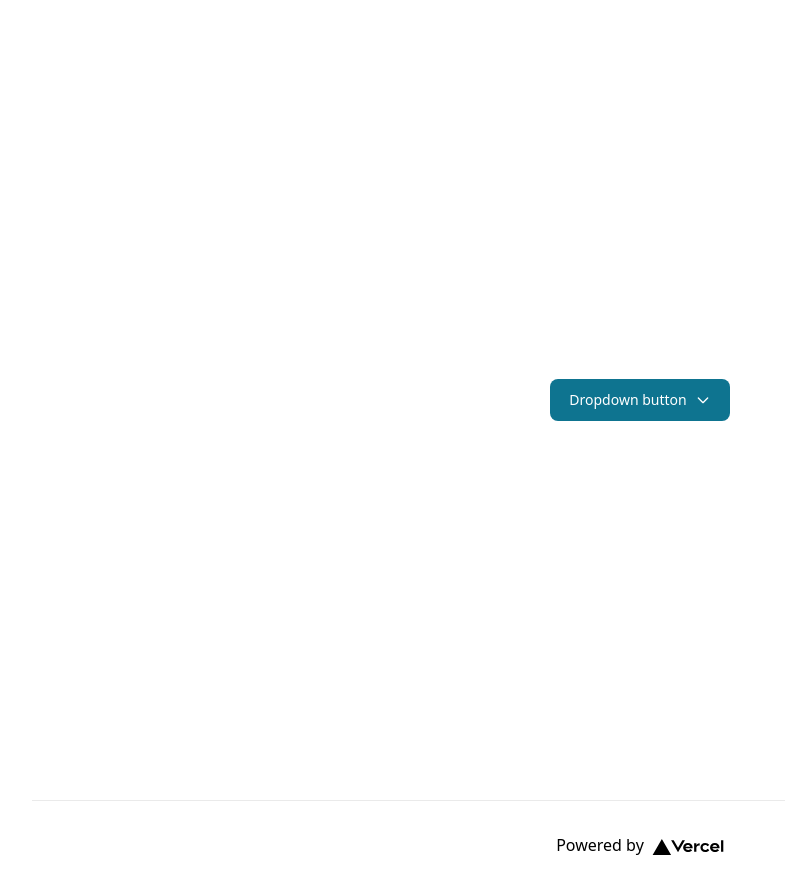
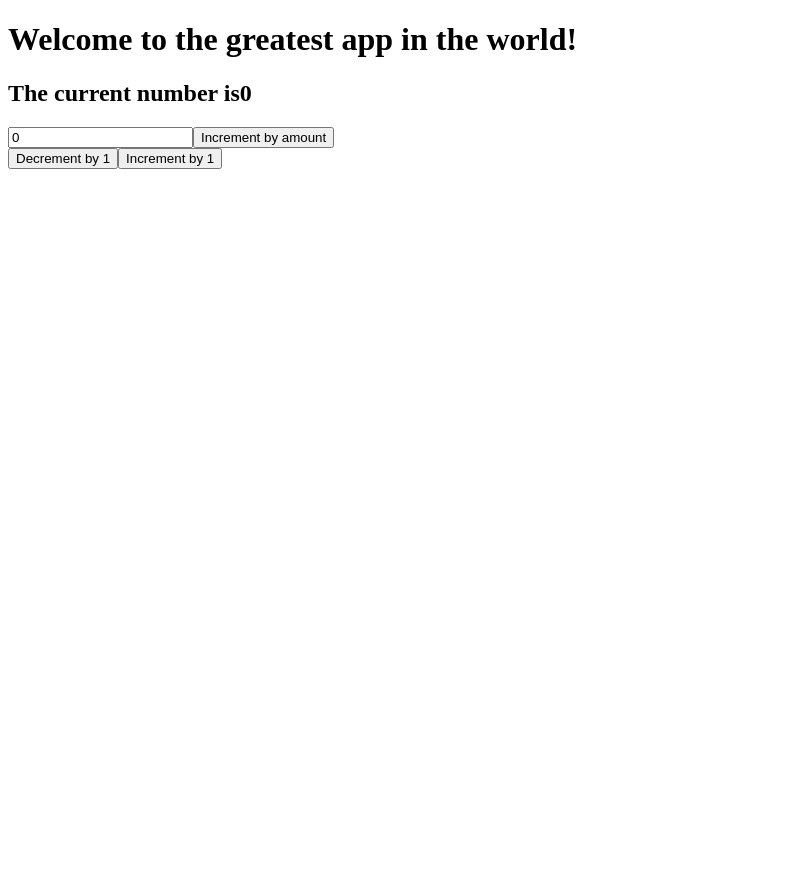
Before and after one commit to amaben2020/redux-diet, a Next.js app: page / in a window 1280 px wide. Shown: the whole page, without its empty margins (0-785 px from the left). After the commit the page ends 800 px from the top, so only its background shows below. Built offline with nearby package versions, Linux system fonts and the light colour scheme.

Commit message:
wiring the ui with the store

```diff
--- a/app/store.ts
+++ b/app/store.ts
@@ -3,11 +3,11 @@ import {
   configureStore,
   ThunkAction,
 } from '@reduxjs/toolkit';
+import counterReducer from '../features/counter/counterSlice';
 
 export const store = configureStore({
   reducer: {
-    // This is where we add reducers.
-    // Since we don't have any yet, leave this empty
+    counter: counterReducer,
   },
 });
 
--- /dev/null
+++ b/features/counter/counterSlice.ts
@@ -0,0 +1,49 @@
+import {
+  createSlice,
+  PayloadAction,
+} from '@reduxjs/toolkit';
+import type { RootState } from '../../app/store';
+
+// declaring the types for our state
+export type CounterState = {
+  value: number;
+};
+
+const initialState: CounterState = {
+  value: 0,
+};
+
+export const counterSlice = createSlice({
+  name: 'counter',
+  initialState,
+  // The `reducers` field lets us define reducers and generate associated actions.
+  // In this example, 'increment', 'decrement' and 'incrementByAmount' are actions. They can be triggered from outside this slice, anywhere in the app.
+  // So for example, if we make a dispatch to the 'increment' action here from the index page, it will get triggered and change the value of the state from 0 to 1.
+  reducers: {
+    increment: state => {
+      // Redux Toolkit allows us to write "mutating" logic in reducers.
+      // It doesn't actually mutate the state because it uses the Immer library, which detects changes to a "draft state" and produces a brand new immutable state based off those changes
+      state.value++;
+    },
+    decrement: state => {
+      state.value--;
+    },
+    // 'The increment by amount' action here, has one job and that is to take whatever value is passed to it and add that to state.value.
+    // The PayloadAction type here is used to declare the contents of `action.payload`
+    incrementByAmount: (state, action: PayloadAction<number>) => {
+      state.value += action.payload;
+    },
+  },
+});
+// Here we are just exporting the actions from this slice, so that we can call them anywhere in our app.
+export const {
+  increment,
+  decrement,
+  incrementByAmount,
+} = counterSlice.actions;
+
+// calling the above actions would be useless if we could not access the data in the state. So, we use something called a selector which allows us to select a value from the state.
+export const selectCount = (state: RootState) => state.counter.value;
+
+// exporting the reducer here, as we need to add this to the store
+export default counterSlice.reducer;
--- a/pages/_app.tsx
+++ b/pages/_app.tsx
@@ -1,8 +1,13 @@
-import '../styles/globals.css'
-import type { AppProps } from 'next/app'
+import { Provider } from 'react-redux';
+import type { AppProps } from 'next/app';
+import { store } from '../app/store';
 
 function MyApp({ Component, pageProps }: AppProps) {
-  return <Component {...pageProps} />
+  return (
+    <Provider store={store}>
+      <Component {...pageProps} />
+    </Provider>
+  );
 }
 
-export default MyApp
+export default MyApp;
--- a/pages/index.tsx
+++ b/pages/index.tsx
@@ -1,36 +1,42 @@
-import type { NextPage } from 'next';
-import Head from 'next/head';
-import Image from 'next/image';
-import { DropdownT } from '../components/Dropdown';
-import styles from '../styles/Home.module.css';
+import { useState } from 'react';
+import { useAppDispatch, useAppSelector } from '../app/hooks';
+import {
+  decrement,
+  increment,
+  incrementByAmount,
+  selectCount,
+} from '../features/counter/counterSlice';
 
-const Home: NextPage = () => {
+const IndexPage: React.FC = () => {
+  const dispatch = useAppDispatch();
+  const count = useAppSelector(selectCount); // (state) => state.counter.value
+  const [incrementAmount, setIncrementAmount] = useState<number>(0);
+
   return (
-    <div className={styles.container}>
-      <Head>
-        <title>Create Next App</title>
-        <meta name='description' content='Generated by create next app' />
-        <link rel='icon' href='/favicon.ico' />
-      </Head>
-
-      <main className={styles.main}>
-        <DropdownT />
-      </main>
-
-      <footer className={styles.footer}>
-        <a
-          href='https://vercel.com?utm_source=create-next-app&utm_medium=default-template&utm_campaign=create-next-app'
-          target='_blank'
-          rel='noopener noreferrer'
+    <>
+      <h1>Welcome to the greatest app in the world!</h1>
+      <h2>
+        The current number is
+        {count}
+      </h2>
+      <div>
+        <input
+          value={incrementAmount}
+          onChange={(e) => setIncrementAmount(Number(e.target.value))}
+          type='number'
+        />
+        <button
+          onClick={() => dispatch(incrementByAmount(Number(incrementAmount)))}
         >
-          Powered by{' '}
-          <span className={styles.logo}>
-            <Image src='/vercel.svg' alt='Vercel Logo' width={72} height={16} />
-          </span>
-        </a>
-      </footer>
-    </div>
+          Increment by amount
+        </button>
+      </div>
+      <div>
+        <button onClick={() => dispatch(decrement())}>Decrement by 1</button>
+        <button onClick={() => dispatch(increment())}>Increment by 1</button>
+      </div>
+    </>
   );
 };
 
-export default Home;
+export default IndexPage;
```
